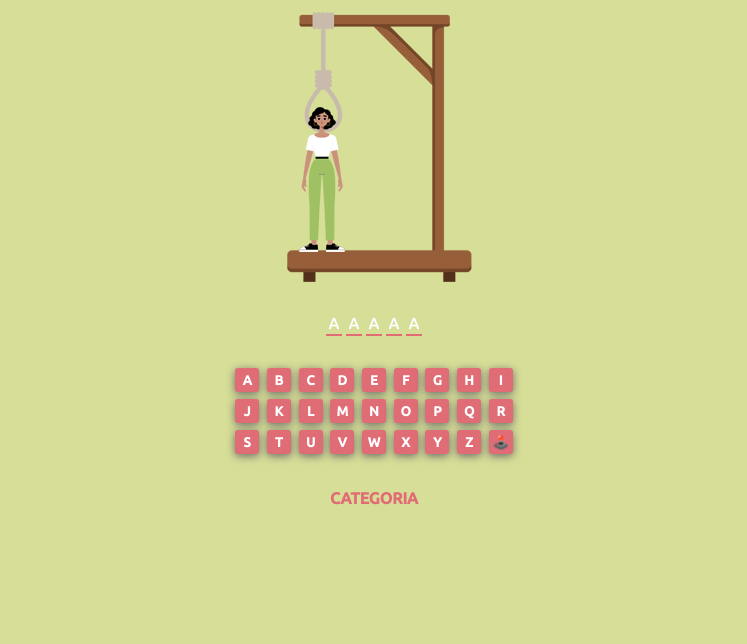
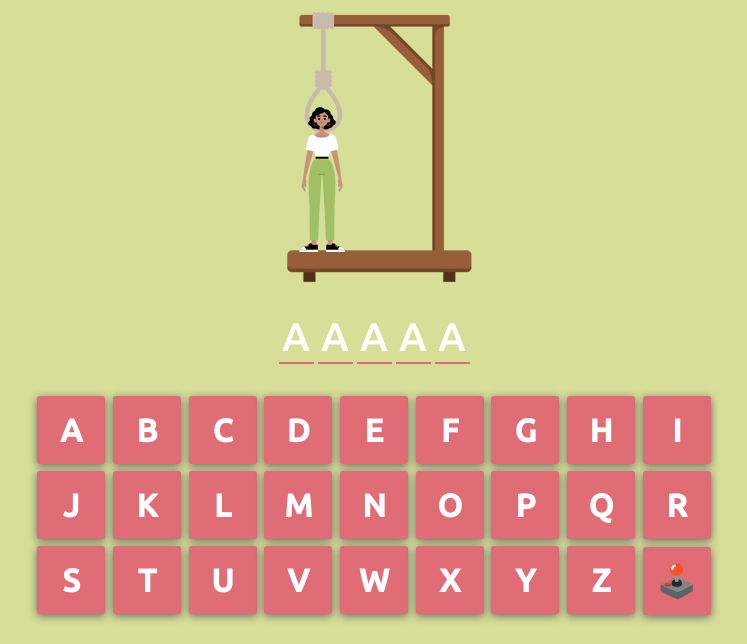
Before and after one commit to CamilaMBrito/forca, a plain HTML site: page index.html in a window 1280 px wide. Shown: the top 644 px of the page, without its empty margins (266-1013 px from the left). Drawn offline with Linux system fonts and the light colour scheme.

Commit message:
C5 - Aplicando responsividade no site

```diff
--- a/css/style.css
+++ b/css/style.css
@@ -79,3 +79,72 @@ body{
     text-transform: uppercase;
     font-weight: 900;
 }
+
+@media (min-width: 321px) {
+    .teclas button{
+        width: 25px;
+        height: 25px;
+    }
+
+    #categoria{
+        font-size: 1.3em;
+    }
+}
+
+@media (min-width: 376px) {
+    .teclas button{
+        width: 30px;
+        height: 30px;
+    }
+
+    #categoria{
+        font-size: 1.5em;
+    }
+
+    #palavra-secreta{
+        font-size: 1.3em;
+    }
+
+    .letras{
+        width: 18px;
+    }
+}
+
+@media (min-width: 426px) {
+    .teclas button{
+        width: 36px;
+        height: 36px;
+    }
+
+    #categoria{
+        font-size: 1.6em;
+    }
+
+    #palavra-secreta{
+        font-size: 1.5em;
+    }
+
+    .letras{
+        width: 20px;
+    }
+}
+
+@media (min-width: 769px) {
+    .teclas button{
+        width: 68px;
+        height: 68px;
+        font-size: 2em;
+    }
+
+    #categoria{
+        font-size: 2em;
+    }
+
+    #palavra-secreta{
+        font-size: 2.5em;
+    }
+
+    .letras{
+        width: 35px;
+    }
+}
```
